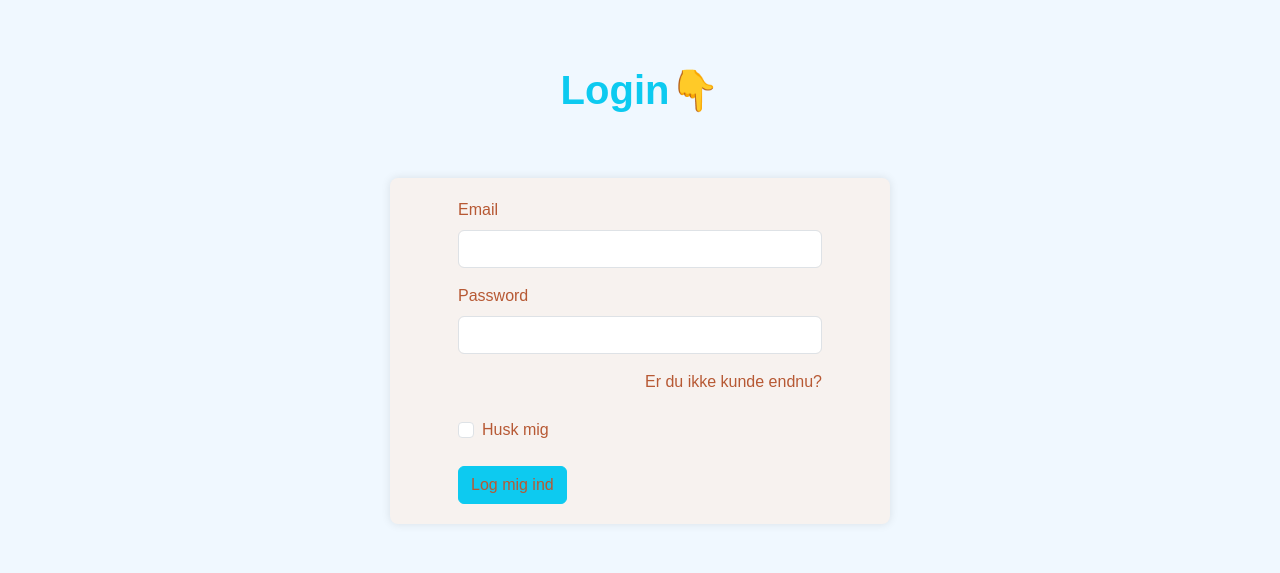
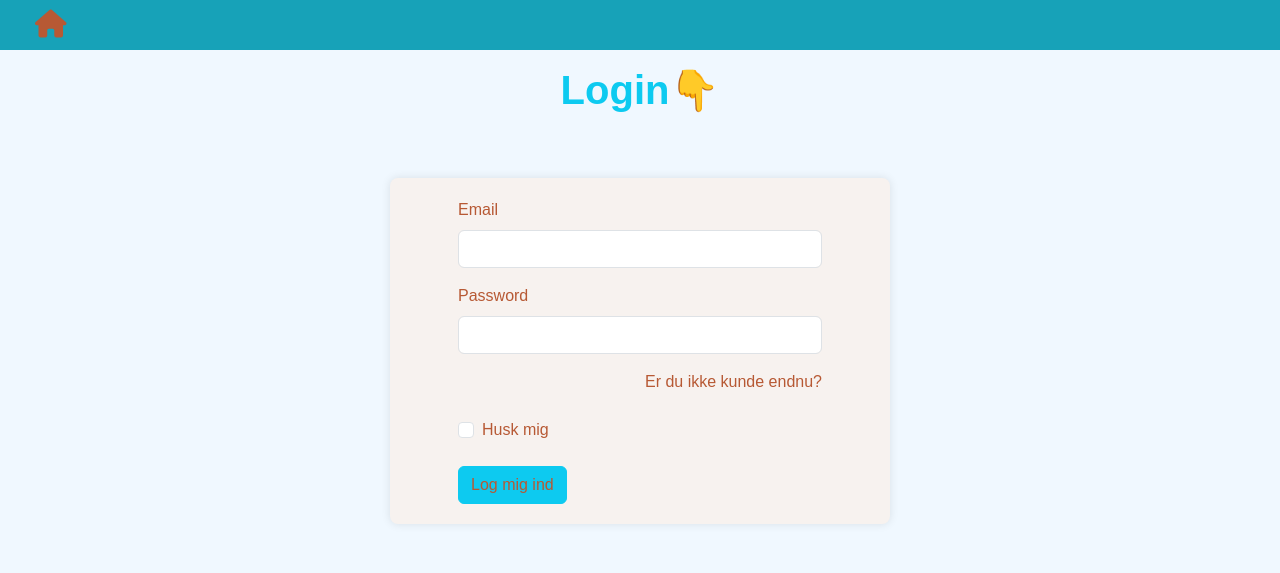
Before and after one commit to CemAkayT/FinalProject-Copy, a Flask app: page /login in a window 1280 px wide. Shown: the top 573 px of the page. Run offline with Flask 3, Linux system fonts and the light colour scheme; some libraries are stand-ins or nearby versions.

Commit message:
some styling

```diff
--- a/static/css/home.css
+++ b/static/css/home.css
@@ -42,7 +42,7 @@ a i {
 }
 
 a.text {
-  color: black;
+  color: #b75934;
 }
 
 .order {
@@ -145,7 +145,7 @@ i.fa-2x {
   height: 45px;
   cursor: pointer;
 }
-@media (max-width: 768px) {
+@media (max-width: 1010px) {
   /* Adjust the breakpoint as needed */
   #kassen-button {
     position: fixed; /* Fix the button to the bottom */
@@ -156,7 +156,7 @@ i.fa-2x {
     background-color: rgb(244, 114, 8); /* Customize the button's appearance */
     color: #fff;
     padding: 10px;
-    z-index: 999; /* Ensure it appears above other content */
+    /* z-index: 999;  */
   }
 }
 
--- a/static/css/login.css
+++ b/static/css/login.css
@@ -1,7 +1,12 @@
+* {
+  margin: 0;
+  padding: 0;
+  box-sizing: border-box;
+}
+
+
 body {
   font-family: Arial, sans-serif;
-  margin: 50px;
-  padding: 0;
   background-color: aliceblue;
 }
 
@@ -36,16 +41,6 @@ label {
   }
 }
 
-footer {
-  padding-top: 10px;
-  display: flex;
-  background-color: #f7f2ef;
-  position: fixed;
-  bottom: 0;
-  left: 0;
-  right: 0;
-  height: 50px;
-}
 
 .fab.fa-facebook {
   /* Your styles for the Facebook icon here */
@@ -83,3 +78,16 @@ button.mx-5 {
 button.btn-info:hover {
   color: rgb(4, 65, 4);
 }
+i.fa-2x {
+  font-size: 1.75rem;
+  color: #b75934; ;
+
+}
+.loginnav{
+  background-color: #17a2b8;
+  padding-right: 15px;
+  padding-left: 35px;
+  height: 50px;
+  display: flex;
+  align-items: center;
+}
--- a/static/css/om.css
+++ b/static/css/om.css
@@ -75,3 +75,7 @@ i.fa-2x {
 .bg-info {
   background-color: #17a2b8 !important;
 }
+
+.om{
+  color: rgb(244, 114, 8);
+}
--- a/templates/home.html
+++ b/templates/home.html
@@ -47,8 +47,7 @@
           id="main-nav"
         >
           <ul class="navbar-nav">
-            <hr />
-
+            <hr>
             <li class="nav-item pl-4 my-1 mb-md-0">
               <a
                 class="text"
--- a/templates/login.html
+++ b/templates/login.html
@@ -17,6 +17,13 @@
     ></script>
   </head>
   <body>
+    <div class="container-fluid loginnav">
+      <a href="{{url_for('home')}}">
+        <i class="fa-solid fa-house fa-2x">
+        </i>
+      </a>
+    </div>
+
     <div class="container">
       <h1 class="text-center text-wrap py-3 mb-5 text-info">Login👇</h1>
       {% with messages = get_flashed_messages(with_categories=true) %} {% if
@@ -75,6 +82,7 @@
         <button type="submit" class="mx-5 btn btn-info">Log mig ind</button>
       </form>
     </div>
+
     <script src="https://ajax.googleapis.com/ajax/libs/jquery/3.5.1/jquery.min.js"></script>
     <script
       src="https://cdn.jsdelivr.net/npm/bootstrap@5.3.2/dist/js/bootstrap.bundle.min.js"
```
Also changed, not shown: templates/om.html (+3 -5 lines), 1 other file.
